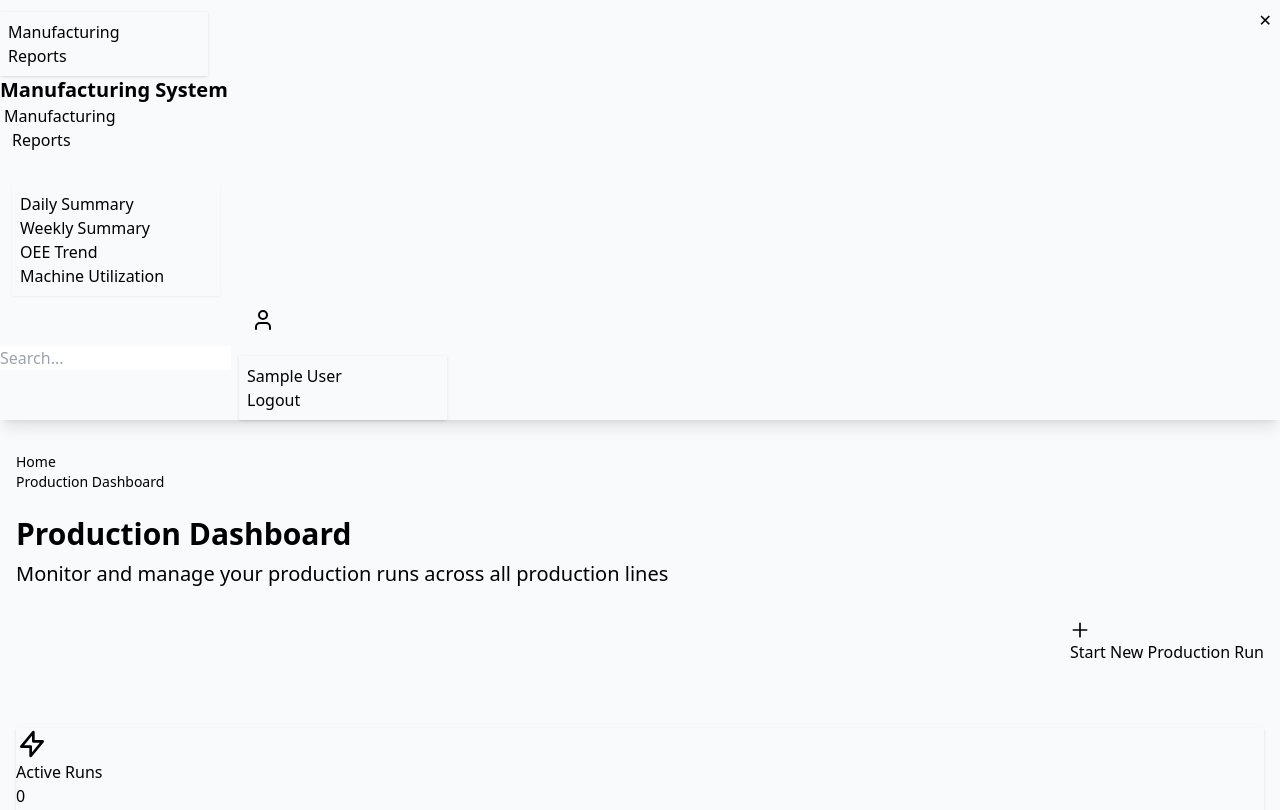
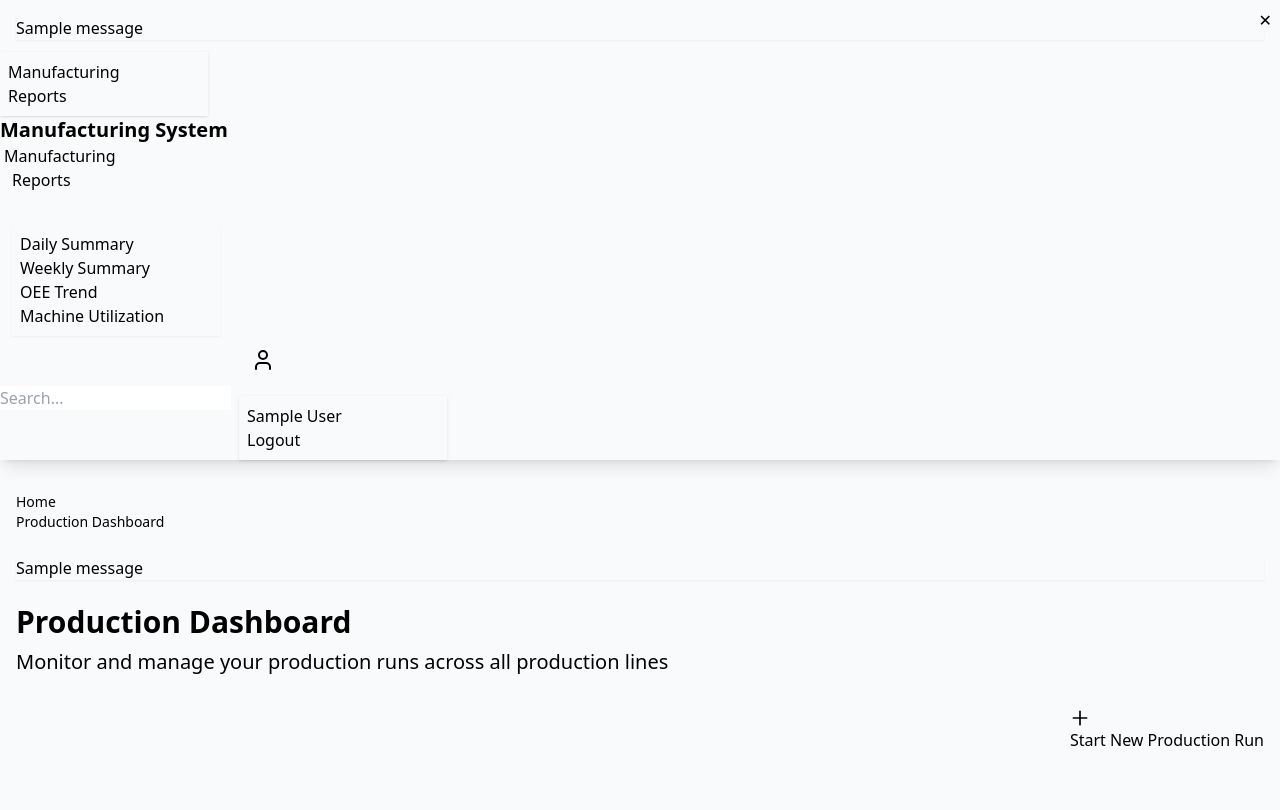
Before and after one commit to Tkeby/production_tracker_app, a Django app: page /manufacturing/ in a window 1280 px wide. Shown: the top 810 px of the page. Run offline with Django 5.2, Linux system fonts and the light colour scheme; a user stored in the database is signed in; tables that the repository leaves empty hold one stand-in row (values such as "Sample post"); one stand-in notice (Sample message) is shown; some libraries are stand-ins or nearby versions.

Commit message:
Add global message display in base and layout templates for user notifications

```diff
--- a/templates/base.html
+++ b/templates/base.html
@@ -30,6 +30,17 @@
     {% block body_header %}{% endblock %}
 
     <div class="{% block container_class %}container mx-auto{% endblock %}">
+        {% if messages %}
+        <div class="px-4 pt-4">
+            <div class="space-y-2">
+                {% for message in messages %}
+                <div class="alert {% if 'success' in message.tags %}alert-success{% elif 'error' in message.tags %}alert-error{% elif 'warning' in message.tags %}alert-warning{% else %}alert-info{% endif %} shadow-sm">
+                    <span>{{ message }}</span>
+                </div>
+                {% endfor %}
+            </div>
+        </div>
+        {% endif %}
         {% block content %}
         {% endblock %}
     </div>
--- a/templates/layout.html
+++ b/templates/layout.html
@@ -83,6 +83,17 @@
         {% endblock %}
       </ul>
     </div>
+
+    <!-- Global messages -->
+    {% if messages %}
+    <div class="mb-6 space-y-2">
+      {% for message in messages %}
+      <div class="alert {% if 'success' in message.tags %}alert-success{% elif 'error' in message.tags %}alert-error{% elif 'warning' in message.tags %}alert-warning{% else %}alert-info{% endif %} shadow-sm">
+        <span>{{ message }}</span>
+      </div>
+      {% endfor %}
+    </div>
+    {% endif %}
 
     <!-- Page Title Section -->
     {% block page_title %}
```
